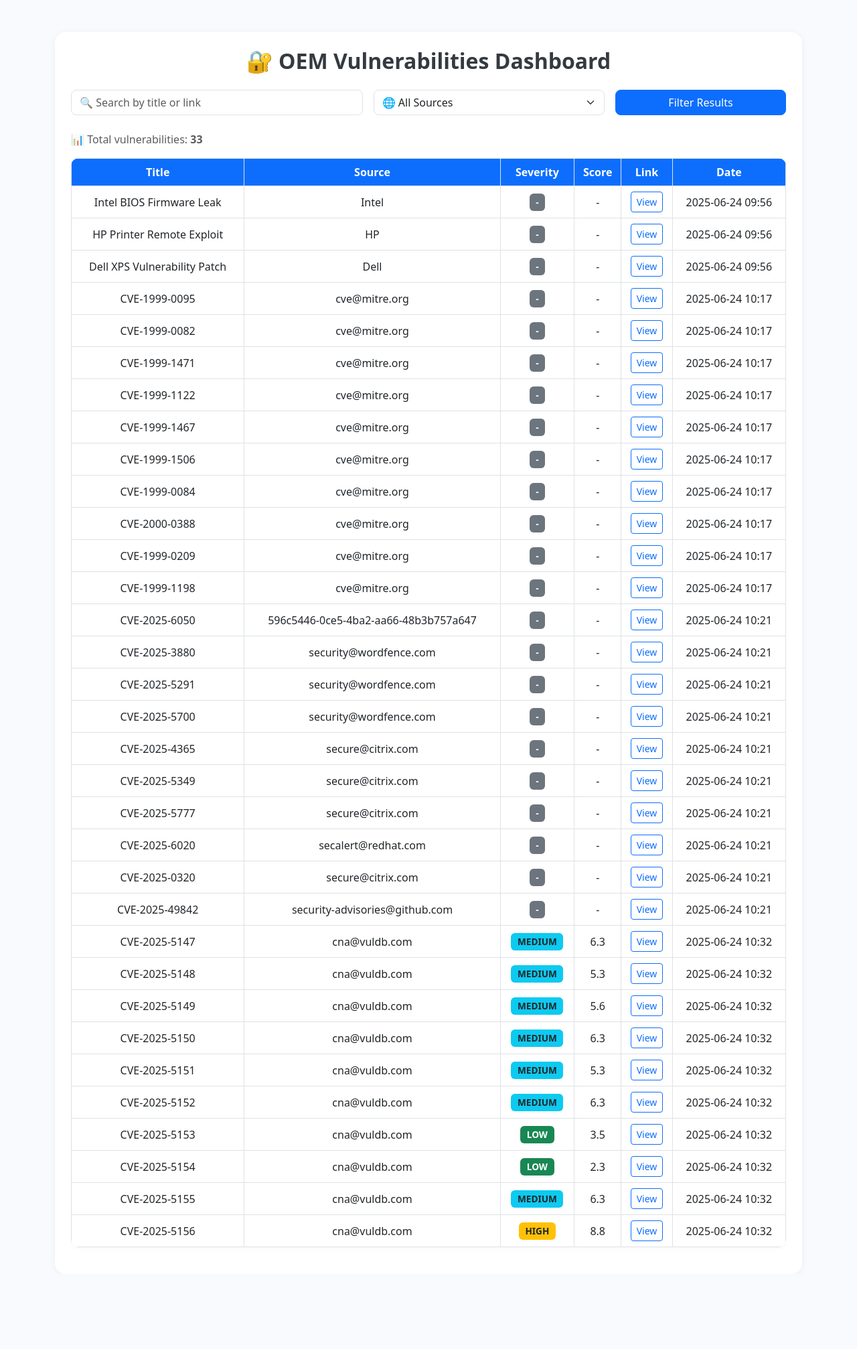
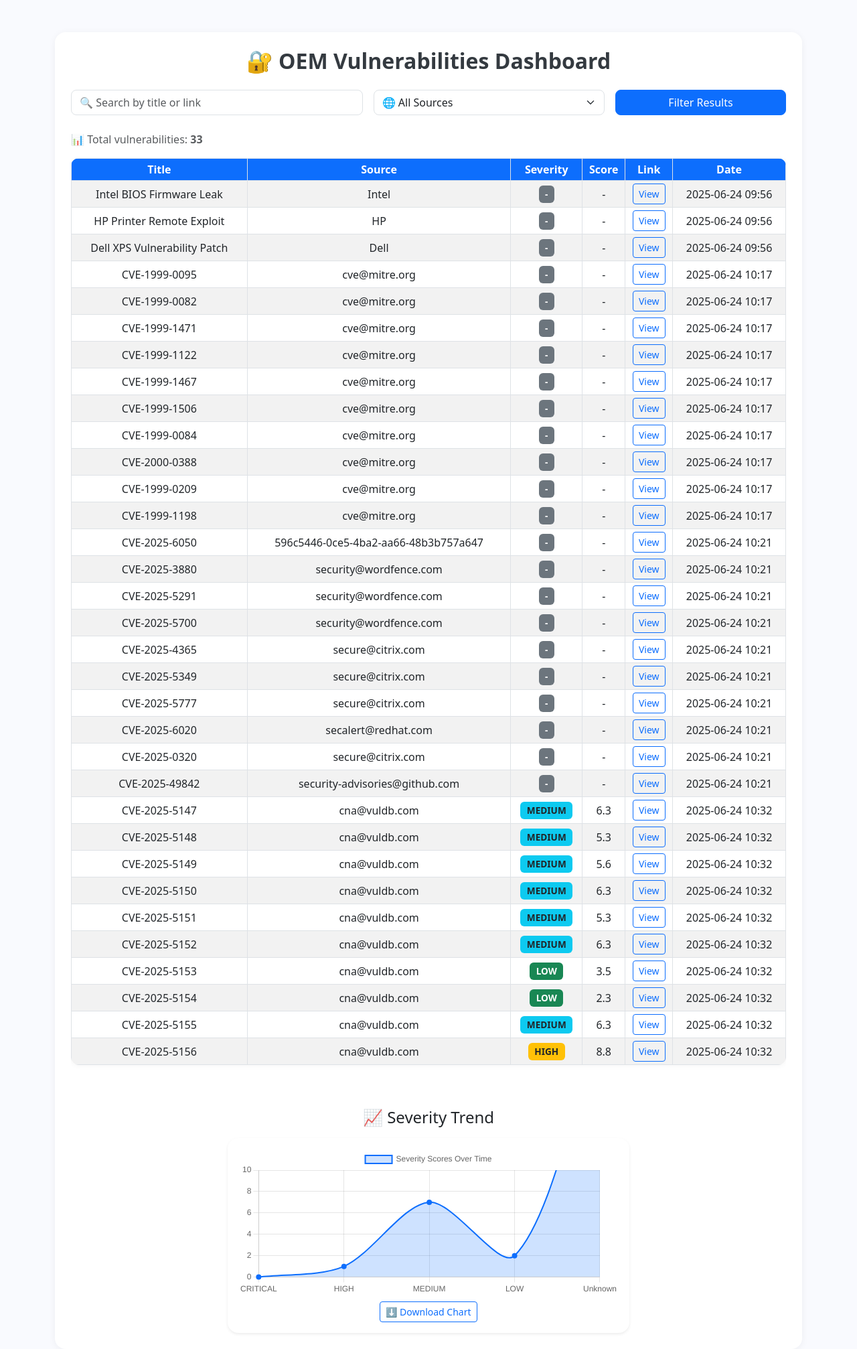
Before and after one commit to Tejas-shield/Web-Scraping-Tool-for-Critical-OEM-Vulnerabilities, a Django app: page / in a window 1280 px wide. Shown: the whole page at 67% size. Before the commit the page ends 1862 px from the top, so only its background shows below. Run offline with Django 5.2, Linux system fonts and the light colour scheme; data comes from the database, SQL or seed files in the repository.

Commit message:
chart updated

```diff
--- a/scanner/templates/scanner/home.html
+++ b/scanner/templates/scanner/home.html
@@ -53,6 +53,11 @@
             box-shadow: 0 2px 12px rgba(0, 0, 0, 0.05);
             padding: 24px;
         }
+
+        #chart-container {
+            max-width: 600px;
+            margin: 0 auto;
+        }
     </style>
 </head>
 <body>
@@ -80,7 +85,7 @@
         <p class="text-muted">📊 Total vulnerabilities: <strong>{{ vulnerabilities|length }}</strong></p>
 
         <div class="table-responsive">
-            <table class="table table-hover table-bordered align-middle">
+            <table class="table table-sm table-hover table-striped table-bordered align-middle">
                 <thead>
                     <tr>
                         <th>Title</th>
@@ -121,7 +126,74 @@
                 </tbody>
             </table>
         </div>
+
+        <!-- Chart Section -->
+        <h4 class="mt-5 mb-3 text-center">📈 Severity Trend</h4>
+        <div class="d-flex justify-content-center">
+    <div class="card p-3 shadow-sm" style="width: 100%; max-width: 600px;">
+        <div class="chart-container" style="position: relative; height: 220px;">
+            <canvas id="severityChart"></canvas>
+        </div>
+        <div class="text-center mt-2">
+            <button id="exportChart" class="btn btn-outline-primary btn-sm">⬇️ Download Chart</button>
+        </div>
     </div>
 </div>
+
+    </div>
+</div>
+
+<!-- Chart.js CDN -->
+<script src="https://cdn.jsdelivr.net/npm/chart.js"></script>
+<script>
+const ctx = document.getElementById('severityChart').getContext('2d');
+const severityChart = new Chart(ctx, {
+    type: 'line',
+    data: {
+        labels: {{ chart_data.labels|safe }},
+        datasets: [{
+            label: 'Severity Scores Over Time',
+            data: {{ chart_data.data|safe }},
+            backgroundColor: 'rgba(13, 110, 253, 0.2)',
+            borderColor: 'rgba(13, 110, 253, 1)',
+            borderWidth: 2,
+            tension: 0.3,
+            fill: true,
+            pointRadius: 3,
+            pointBackgroundColor: 'rgba(13, 110, 253, 1)'
+        }]
+    },
+    options: {
+        responsive: true,
+        maintainAspectRatio: false,
+        scales: {
+            y: {
+                beginAtZero: true,
+                max: 10,
+                ticks: {
+                    stepSize: 2
+                }
+            }
+        },
+        plugins: {
+            legend: {
+                display: true,
+                position: 'top'
+            },
+            title: {
+                display: false
+            }
+        }
+    }
+});
+
+document.getElementById("exportChart").onclick = () => {
+    const a = document.createElement('a');
+    a.href = severityChart.toBase64Image();
+    a.download = "vulnerability_severity_chart.png";
+    a.click();
+};
+</script>
+
 </body>
 </html>
--- a/scanner/views.py
+++ b/scanner/views.py
@@ -1,7 +1,9 @@
 from django.shortcuts import render
 from .models import Vulnerability
 from django.db.models import Q
-
+from django.db.models import Count
+import json
+from collections import Counter
 def home(request):
     query = request.GET.get('q', '')
     source_filter = request.GET.get('source', '')
@@ -16,11 +18,23 @@ def home(request):
     if source_filter and source_filter.lower() != "all":
         vulnerabilities = vulnerabilities.filter(source__icontains=source_filter)
 
-    sources = Vulnerability.objects.values_list('source', flat=True).distinct()
+    available_sources = Vulnerability.objects.values_list('source', flat=True).distinct()
+
+    # Count each severity level
+    severity_counts = Counter(v.severity or "Unknown" for v in vulnerabilities)
+    # Sort for consistent x-axis
+    severity_order = ["CRITICAL", "HIGH", "MEDIUM", "LOW", "Unknown"]
+    chart_data = {
+        "labels": json.dumps(severity_order),
+        "data": json.dumps([severity_counts.get(sev, 0) for sev in severity_order])
+    }
+
+
 
     return render(request, 'scanner/home.html', {
         'vulnerabilities': vulnerabilities,
-        'available_sources': sources,
+        'available_sources': available_sources,
         'query': query,
         'selected_source': source_filter,
+        'chart_data': chart_data
     })
```
